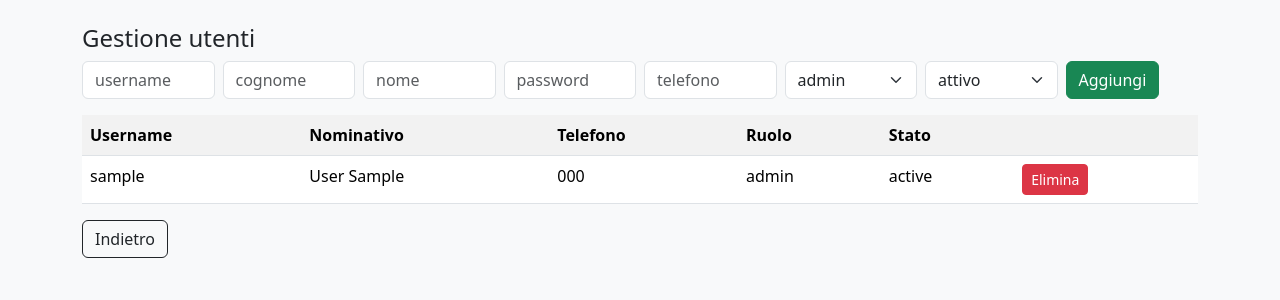
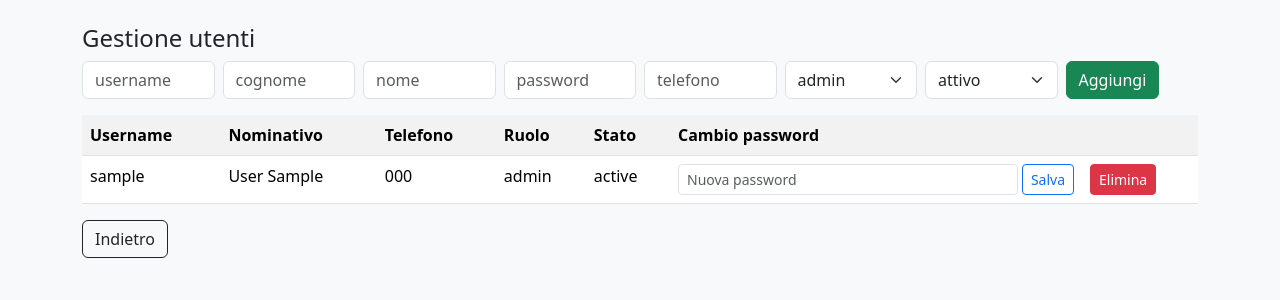
Before and after one commit to MicheleOlimpi/serBAR, a PHP site: template src/Views/admin/users.php in a window 1280 px wide. Shown: the part 74-374 px from the top of the page. Run offline with PHP 8.4, Linux system fonts and the light colour scheme; the template is opened without the code that fills it: most values are stand-ins (such as "Sample title", 1, 10 or a date in 2020).

Commit message:
Add admin user protections and password reset in user management

```diff
--- a/src/Controllers/AppController.php
+++ b/src/Controllers/AppController.php
@@ -126,7 +126,11 @@ class AppController
     {
         $this->guardAdmin();
         if ($_SERVER['REQUEST_METHOD'] === 'POST') {
-            $this->repo->saveUser($_POST);
+            if (isset($_POST['change_password_user_id'])) {
+                $this->repo->changeUserPassword((int) $_POST['change_password_user_id'], (string) ($_POST['new_password'] ?? ''));
+            } else {
+                $this->repo->saveUser($_POST);
+            }
         }
         if (isset($_GET['delete'])) {
             $this->repo->deleteUser((int) $_GET['delete']);
--- a/src/Views/admin/users.php
+++ b/src/Views/admin/users.php
@@ -10,5 +10,39 @@
   <div class="col"><select name="status" class="form-select"><option value="attivo">attivo</option><option value="inattivo">inattivo</option></select></div>
   <div class="col"><button class="btn btn-success">Aggiungi</button></div>
 </form>
-<table class="table table-striped"><tr><th>Username</th><th>Nominativo</th><th>Telefono</th><th>Ruolo</th><th>Stato</th><th></th></tr><?php foreach($users as $u): ?><tr><td><?= htmlspecialchars($u['username']) ?></td><td><?= htmlspecialchars($u['last_name'].' '.$u['first_name']) ?></td><td><?= htmlspecialchars((string) ($u['phone'] ?: '-')) ?></td><td><?= htmlspecialchars($u['role']) ?></td><td><?= htmlspecialchars($u['status']) ?></td><td><a class="btn btn-sm btn-danger" href="?action=users&delete=<?= $u['id'] ?>">Elimina</a></td></tr><?php endforeach; ?></table>
+<table class="table table-striped">
+  <tr>
+    <th>Username</th>
+    <th>Nominativo</th>
+    <th>Telefono</th>
+    <th>Ruolo</th>
+    <th>Stato</th>
+    <th>Cambio password</th>
+    <th></th>
+  </tr>
+  <?php foreach($users as $u): ?>
+    <?php $isProtectedAdmin = strtolower((string) $u['username']) === 'admin'; ?>
+    <tr>
+      <td><?= htmlspecialchars($u['username']) ?></td>
+      <td><?= htmlspecialchars($u['last_name'].' '.$u['first_name']) ?></td>
+      <td><?= htmlspecialchars((string) ($u['phone'] ?: '-')) ?></td>
+      <td><?= htmlspecialchars($u['role']) ?></td>
+      <td><?= htmlspecialchars($u['status']) ?></td>
+      <td>
+        <form method="post" class="d-flex gap-1">
+          <input type="hidden" name="change_password_user_id" value="<?= (int) $u['id'] ?>">
+          <input type="password" name="new_password" class="form-control form-control-sm" placeholder="Nuova password" required>
+          <button class="btn btn-sm btn-outline-primary">Salva</button>
+        </form>
+      </td>
+      <td>
+        <?php if ($isProtectedAdmin): ?>
+          <span class="badge text-bg-secondary">Non eliminabile</span>
+        <?php else: ?>
+          <a class="btn btn-sm btn-danger" href="?action=users&delete=<?= $u['id'] ?>">Elimina</a>
+        <?php endif; ?>
+      </td>
+    </tr>
+  <?php endforeach; ?>
+</table>
 <a class="btn btn-outline-dark" href="./">Indietro</a>
```
Also changed, not shown: src/Repositories/BarRepository.php (+18 -0 lines).
